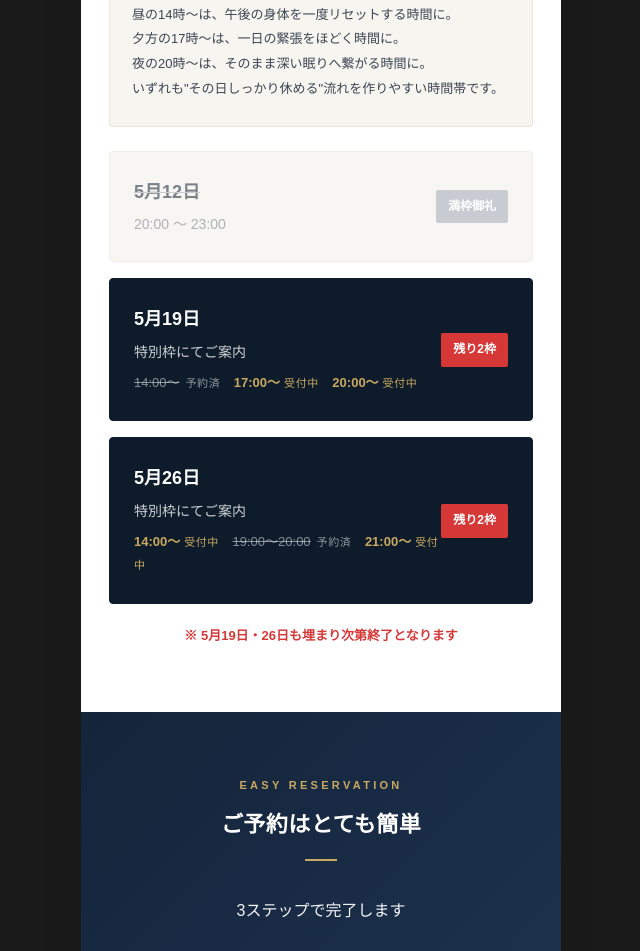
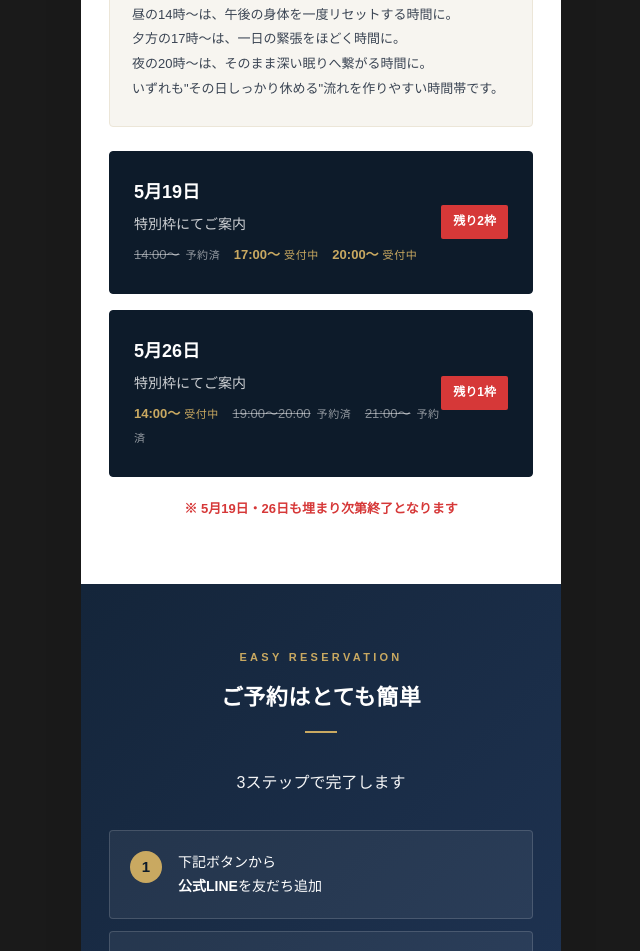
Before and after one commit to tomoyamin1001-lang/reset1, a plain HTML site: page index.html in a window 1280 px wide. Shown: the part 3894-4845 px from the top of the page, without its empty margins (319-959 px from the left). Drawn offline with Linux system fonts and the light colour scheme.

Commit message:
Update index.html

```diff
--- a/index.html
+++ b/index.html
@@ -927,14 +927,6 @@
       </p>
     </div>
 
-    <div class="schedule-card sold-out">
-      <div>
-        <div class="schedule-date">5月12日</div>
-        <div class="schedule-time">20:00 〜 23:00</div>
-      </div>
-      <div class="schedule-status full">満枠御礼</div>
-    </div>
-
     <div class="schedule-card featured">
       <div>
         <div class="schedule-date">5月19日</div>
@@ -955,10 +947,10 @@
         <div class="slot-inline">
           <span class="slot-open">14:00〜</span><span class="slot-open-tag">受付中</span>
           <span class="slot-booked">19:00〜20:00</span><span class="slot-booked-tag">予約済</span>
-          <span class="slot-open">21:00〜</span><span class="slot-open-tag">受付中</span>
+          <span class="slot-booked">21:00〜</span><span class="slot-booked-tag">予約済</span>
         </div>
       </div>
-      <div class="schedule-status urgent">残り2枠</div>
+      <div class="schedule-status urgent">残り1枠</div>
     </div>
 
     <p class="schedule-warning">※ 5月19日・26日も埋まり次第終了となります</p>
```
